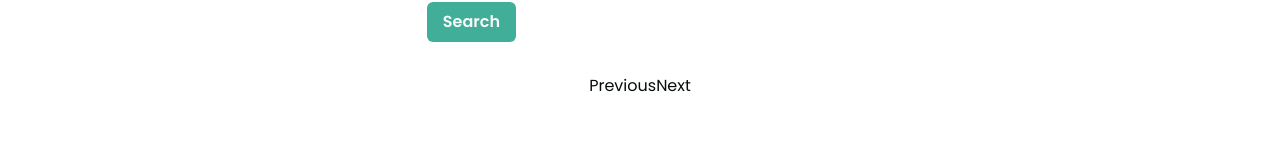
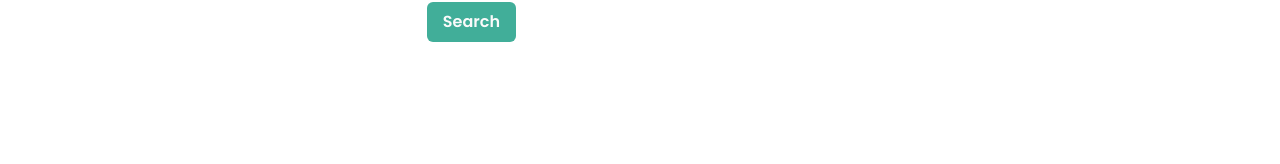
Before and after one commit to agnkos/book-journey, a React (Vite) app: page /search in a window 1280 px wide. Shown: the part 238-402 px from the top of the page. Built offline with nearby package versions, Linux system fonts and the light colour scheme; sample sign-in values are in the browser's storage; what chartjs-plugin-datalabels would draw is missing.

Commit message:
displaying search pagination

```diff
--- a/src/components/Pagination.jsx
+++ b/src/components/Pagination.jsx
@@ -1,9 +1,8 @@
-// import { useEffect, useState } from "re`act";
 import PropTypes from 'prop-types';
 import ReactPaginate from 'react-paginate';
+import { ChevronLeftIcon, ChevronRightIcon } from '@heroicons/react/24/outline';
 
 const Pagination = ({ searchBook, query, totalPages }) => {
-    // const [currentPage, setCurrentPage] = useState(0)
 
     const handlePageChange = (selectedPage) => {
         console.log('selected page', selectedPage)
@@ -17,13 +16,17 @@ const Pagination = ({ searchBook, query, totalPages }) => {
             <ReactPaginate
                 pageCount={totalPages}
                 onPageChange={handlePageChange}
-                // forcePage={currentPage}
                 breakLabel={"..."}
-                pageRangeDisplayed={2}
+                // center numbers - how many : ...4 5 6 ...
+                pageRangeDisplayed={3}
+                // margin numbers: 1 ... 4 5 6 ... 10
+                marginPagesDisplayed={1}
+                previousLabel={<ChevronLeftIcon className="w-6 h-6" />}
+                nextLabel={<ChevronRightIcon className="w-6 h-6" />}
                 containerClassName={'flex items-center justify-center mt-8 mb-4'}
                 pageClassName={'p-2 hover:text-link-active'}
-                previousClassName={'hover:text-link-active'}
-                nextClassName={'hover:text-link-active'}
+                previousClassName={`${totalPages > 0 ? 'hover:text-link-active' : 'hidden'}`}
+                nextClassName={`${totalPages > 0 ? 'hover:text-link-active' : 'hidden'}`}
                 activeClassName={'font-bold'}
             />
         </div>
@@ -34,5 +37,5 @@ export default Pagination
 Pagination.propTypes = {
     query: PropTypes.object,
     searchBook: PropTypes.func,
-    totalPages: PropTypes.number
+    totalPages: PropTypes.number,
 }
--- a/src/pages/user/SearchBookPage/Search.jsx
+++ b/src/pages/user/SearchBookPage/Search.jsx
@@ -2,6 +2,7 @@ import Loading from "../../../components/Loading"
 import SearchBook from "./components/SearchBookForm"
 import SearchBookResults from "./components/SearchBookResults"
 import { useEffect, useState } from "react"
+import Pagination from "../../../components/Pagination"
 
 const Search = () => {
   const [results, setResults] = useState(null)
@@ -38,6 +39,7 @@ const Search = () => {
       <SearchBook searchBook={searchBook} />
       {isLoading ? <Loading /> : null}
       <SearchBookResults results={results} searchBook={searchBook} query={query} totalPages={totalPages} />
+      <Pagination searchBook={searchBook} query={query} totalPages={totalPages} />
     </div>
   )
 }
--- a/src/pages/user/SearchBookPage/components/SearchBookResults.jsx
+++ b/src/pages/user/SearchBookPage/components/SearchBookResults.jsx
@@ -1,8 +1,7 @@
 import BookListElement from "./BookListElement"
 import PropTypes from 'prop-types';
-import Pagination from "../../../../components/Pagination";
 
-const SearchBookResults = ({ results, searchBook, query, totalPages }) => {
+const SearchBookResults = ({ results }) => {
 
     const booksResults = (data) => data.map(result => <BookListElement key={result.id} result={result} />)
 
@@ -10,7 +9,7 @@ const SearchBookResults = ({ results, searchBook, query, totalPages }) => {
         <>
             {results?.totalItems > 0 && booksResults(results.items)}
             {results?.totalItems === 0 && <p className="text-lg">Book not found.</p>}
-            <Pagination searchBook={searchBook} query={query} totalPages={totalPages} />
+            {/* <Pagination searchBook={searchBook} query={query} totalPages={totalPages} /> */}
         </>
 
     )
@@ -19,7 +18,4 @@ export default SearchBookResults
 
 SearchBookResults.propTypes = {
     results: PropTypes.object,
-    query: PropTypes.object,
-    searchBook: PropTypes.func,
-    totalPages: PropTypes.number
 }
```
